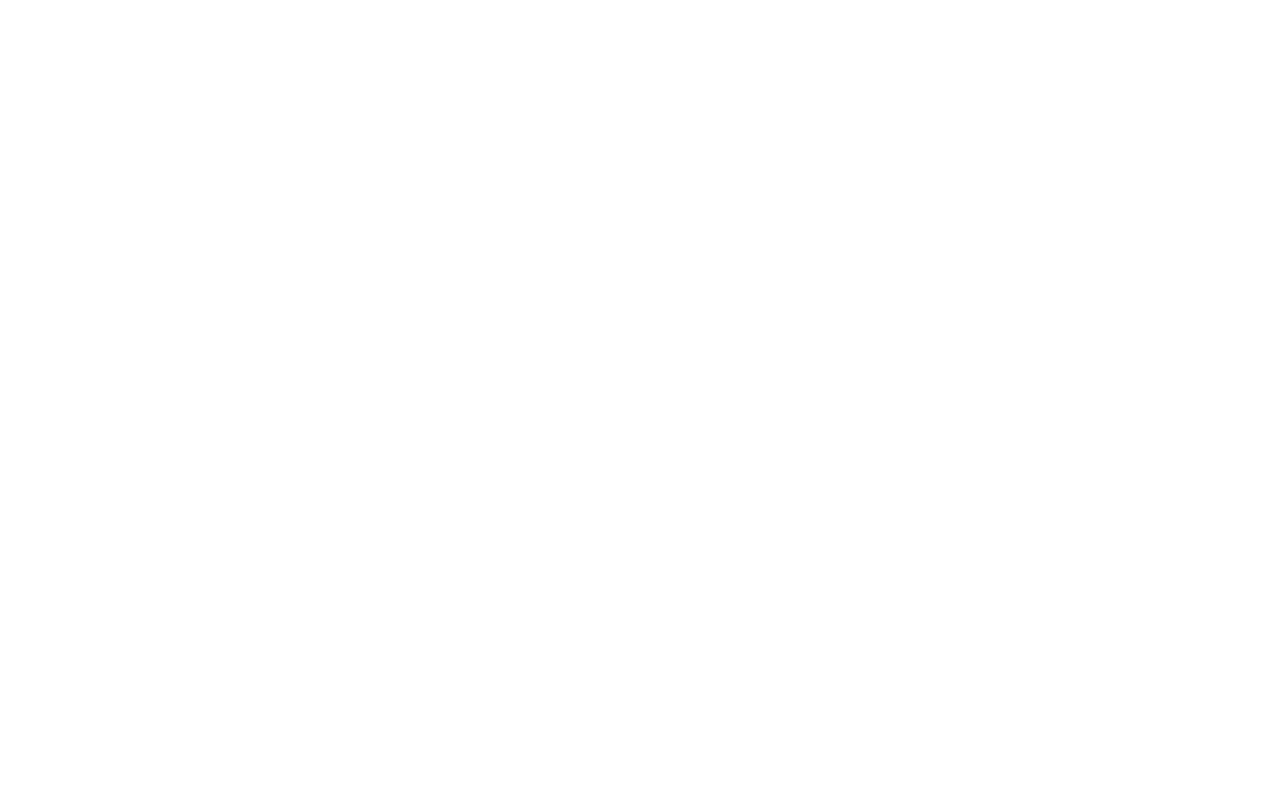
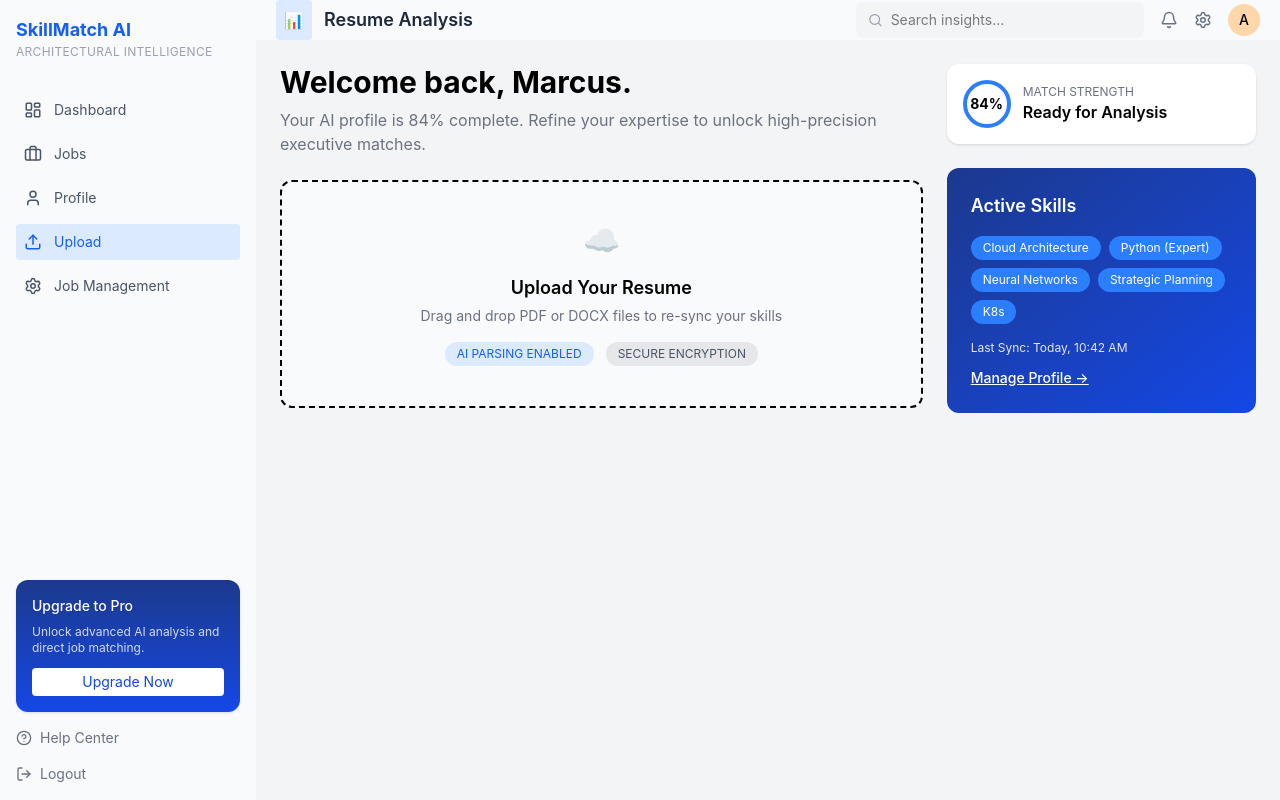
Before and after one commit to Laiba60/AI-Powered-Resume-and-Job-Matcher, a React (Vite) app in the folder vite-project/: page /userdashboard in a window 1280 px wide. Before the commit this address had no page. Built offline with nearby package versions, Linux system fonts and the light colour scheme.

Commit message:
improve code

```diff
--- a/vite-project/src/App.jsx
+++ b/vite-project/src/App.jsx
@@ -2,6 +2,7 @@
 import Login from "./pages/Login";
 import Register from "./pages/Register";
 import Dashboard from "./pages/Dashboard";
+import UserDashboard from "./pages/UserDashboard";
 
 
 function App() {
@@ -11,6 +12,7 @@
         <Route path="/" element={<Login />} />
         <Route path="/register" element={<Register />} />
         <Route path="/dashboard" element={<Dashboard />} />
+        <Route path="/userdashboard" element={<UserDashboard />} />
       </Routes>
     </BrowserRouter>
   );
--- /dev/null
+++ b/vite-project/src/components/ActiveSkillsCard.jsx
@@ -0,0 +1,39 @@
+// components/ActiveSkills.jsx
+import React from "react";
+
+const skills = [
+  "Cloud Architecture",
+  "Python (Expert)",
+  "Neural Networks",
+  "Strategic Planning",
+  "K8s",
+];
+
+const ActiveSkills = () => {
+  return (
+    <div className="bg-gradient-to-br from-blue-900 to-blue-700 text-white p-6 rounded-xl">
+      <h3 className="text-lg font-semibold mb-4">Active Skills</h3>
+
+      <div className="flex flex-wrap gap-2">
+        {skills.map((skill, index) => (
+          <span
+            key={index}
+            className="bg-blue-500 px-3 py-1 text-xs rounded-full"
+          >
+            {skill}
+          </span>
+        ))}
+      </div>
+
+      <p className="text-xs mt-4 text-gray-200">
+        Last Sync: Today, 10:42 AM
+      </p>
+
+      <button className="mt-3 text-sm font-medium underline">
+        Manage Profile →
+      </button>
+    </div>
+  );
+};
+
+export default ActiveSkills;
--- /dev/null
+++ b/vite-project/src/components/MatchStrength.jsx
@@ -0,0 +1,20 @@
+// components/MatchStrength.jsx
+import React from "react";
+
+const MatchStrength = () => {
+  return (
+    <div className="bg-white p-4 rounded-xl shadow-sm flex items-center justify-between">
+      <div className="flex items-center gap-3">
+        <div className="w-12 h-12 rounded-full border-4 border-blue-500 flex items-center justify-center text-sm font-bold">
+          84%
+        </div>
+        <div>
+          <p className="text-xs text-gray-500">MATCH STRENGTH</p>
+          <p className="font-semibold">Ready for Analysis</p>
+        </div>
+      </div>
+    </div>
+  );
+};
+
+export default MatchStrength;
--- /dev/null
+++ b/vite-project/src/components/ResumeUpload.jsx
@@ -0,0 +1,26 @@
+// components/ResumeUpload.jsx
+import React from "react";
+
+const ResumeUpload = () => {
+  return (
+    <div className="border-2 border-dashed rounded-xl p-10 text-center bg-gray-50">
+      <div className="mb-4 text-blue-500 text-3xl">☁️</div>
+
+      <h3 className="text-lg font-semibold">Upload Your Resume</h3>
+      <p className="text-gray-500 text-sm mt-1">
+        Drag and drop PDF or DOCX files to re-sync your skills
+      </p>
+
+      <div className="flex justify-center gap-3 mt-4">
+        <span className="px-3 py-1 bg-blue-100 text-blue-600 text-xs rounded-full">
+          AI PARSING ENABLED
+        </span>
+        <span className="px-3 py-1 bg-gray-200 text-gray-600 text-xs rounded-full">
+          SECURE ENCRYPTION
+        </span>
+      </div>
+    </div>
+  );
+};
+
+export default ResumeUpload;
--- /dev/null
+++ b/vite-project/src/components/WelcomeHeader.jsx
@@ -0,0 +1,16 @@
+// components/WelcomeHeader.jsx
+import React from "react";
+
+const WelcomeHeader = () => {
+  return (
+    <div>
+      <h2 className="text-3xl font-bold">Welcome back, Marcus.</h2>
+      <p className="text-gray-500 mt-2">
+        Your AI profile is 84% complete. Refine your expertise to unlock
+        high-precision executive matches.
+      </p>
+    </div>
+  );
+};
+
+export default WelcomeHeader;
--- /dev/null
+++ b/vite-project/src/pages/UserDashboard.jsx
@@ -0,0 +1,45 @@
+import React from "react";
+
+import WelcomeHeader from "../components/WelcomeHeader";
+import ResumeUpload from "../components/ResumeUpload";
+import MatchStrength from "../components/MatchStrength";
+import ActiveSkillsCard from "../components/ActiveSkillsCard";
+import Topbar from "../components/Topbar";
+import Sidebar from "../components/Sidebar";
+
+const Dashboard = () => {
+  return (
+    <div className="flex min-h-screen bg-gray-100">
+
+      {/* ✅ SIDEBAR */}
+      <Sidebar />
+
+      {/* ✅ MAIN CONTENT */}
+      <div className="flex-1 flex flex-col">
+
+        {/* ✅ TOPBAR */}
+        <Topbar />
+
+        {/* ✅ PAGE CONTENT */}
+        <div className="p-6 grid grid-cols-3 gap-6">
+
+          {/* LEFT SIDE */}
+          <div className="col-span-2 space-y-6">
+            <WelcomeHeader />
+            <ResumeUpload />
+          </div>
+
+          {/* RIGHT SIDE */}
+          <div className="space-y-6">
+            <MatchStrength />
+            <ActiveSkillsCard />
+          </div>
+
+        </div>
+      </div>
+
+    </div>
+  );
+};
+
+export default Dashboard;
```
